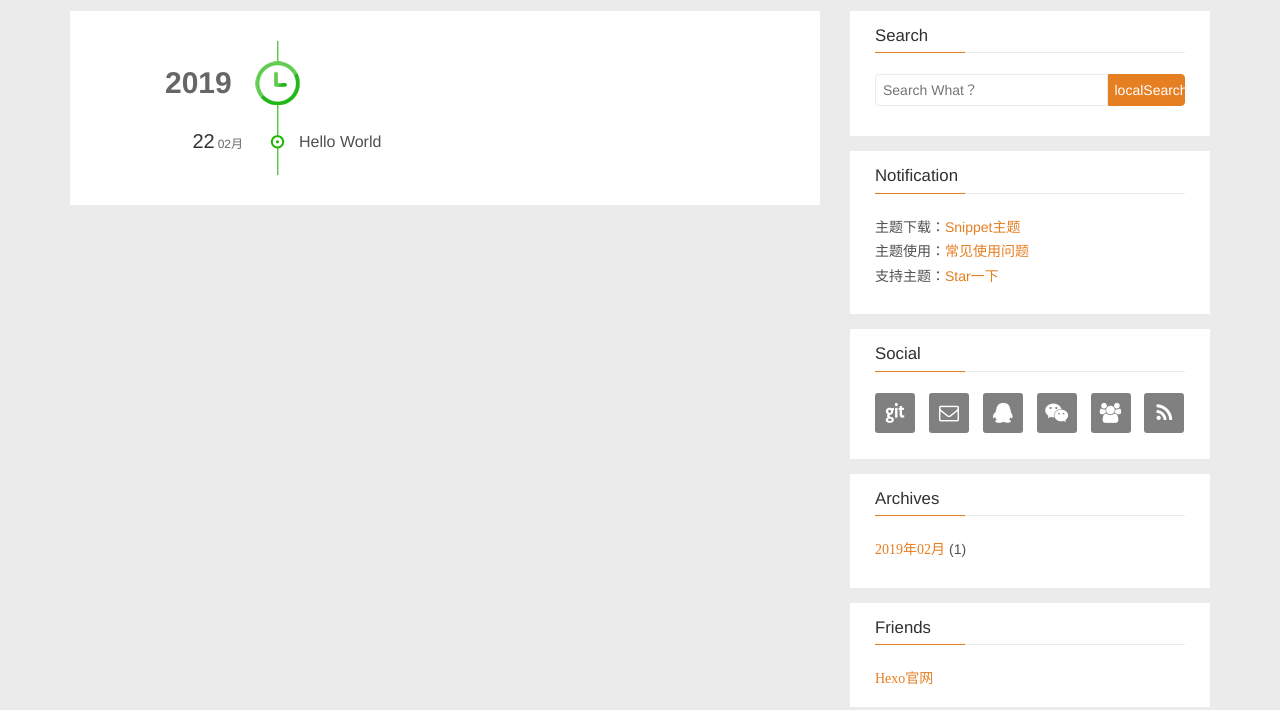
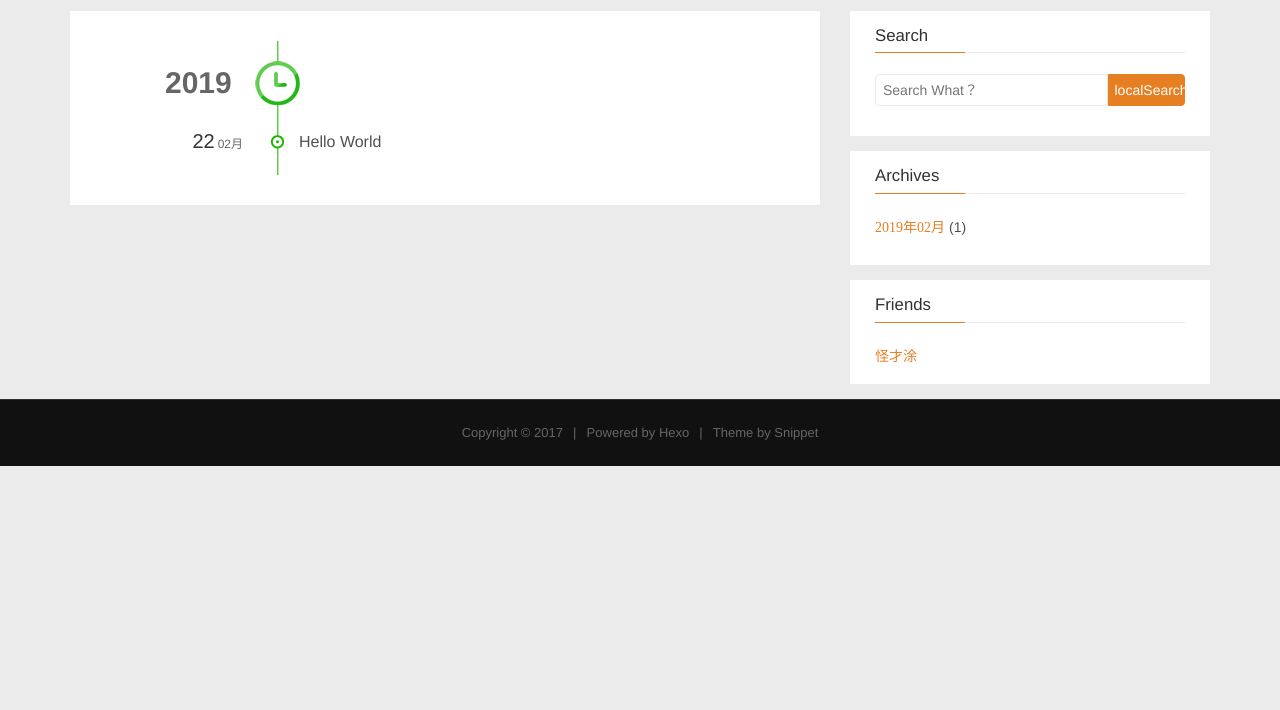
Before and after one commit to guaicaitu/guaicaitu.github.io, a plain HTML site: page archives/2019/02/index.html in a window 1280 px wide. Shown: the part 249-959 px from the top of the page. After the commit the page ends 800 px from the top, so only its background shows below. Drawn offline with Linux system fonts and the light colour scheme.

Commit message:
Site updated: 2019-02-22 16:24:03

```diff
--- a/archives/2019/02/index.html
+++ b/archives/2019/02/index.html
@@ -63,6 +63,21 @@
 
 
 
+
+    <script>
+        (function(){
+            var bp = document.createElement('script');
+            var curProtocol = window.location.protocol.split(':')[0];
+            if (curProtocol === 'https') {
+                bp.src = 'https://zz.bdstatic.com/linksubmit/push.js';
+            }
+            else {
+                bp.src = 'http://push.zhanzhang.baidu.com/push.js';
+            }
+            var s = document.getElementsByTagName("script")[0];
+            s.parentNode.insertBefore(bp, s);
+        })();
+    </script>
 
 </head>
 
@@ -197,49 +212,7 @@
 
 
 
-    <div class="widget">
-        <h3 class="title">Notification</h3>
-        <div class="notification">
-            <p>
-    主题下载：<a href="https://github.com/shenliyang/hexo-theme-snippet" title="fork me" target="_blank">Snippet主题</a> <br>
-    主题使用：<a href="https://github.com/shenliyang/hexo-theme-snippet/blob/master/README.md#常见问题" title target="_blank">常见使用问题</a> <br>
-    支持主题：<a href="https://github.com/shenliyang/hexo-theme-snippet/stargazers">Star一下</a>
-</p>
-        </div>
-    </div>
 
-
-
-    <div class="widget">
-      <h3 class="title">Social</h3>
-        <div class="content social">
-
-	            <a href="//github.com/shenliyang" rel="external nofollow" title="Github" target="_blank">
-			    	<i class="git fa fa-git"></i>
-			    </a>
-
-	            <a href="mailto:snippet@91h5.cc" rel="external nofollow" title="邮箱" target="_blank">
-			    	<i class="envelope-o fa fa-envelope-o"></i>
-			    </a>
-
-	            <a href="/" rel="external nofollow" title="联系QQ" target="_blank">
-			    	<i class="qq fa fa-qq"></i>
-			    </a>
-
-	            <a href="/" rel="external nofollow" title="微信" target="_blank">
-			    	<i class="weixin fa fa-weixin"></i>
-			    </a>
-
-	            <a href="/" rel="external nofollow" title="QQ群" target="_blank">
-			    	<i class="users fa fa-users"></i>
-			    </a>
-
-	            <a href="/atom.xml" rel="external nofollow" title="RSS" target="_blank">
-			    	<i class="feed fa fa-feed"></i>
-			    </a>
-
-        </div>
-    </div>
 
 
 
@@ -262,7 +235,7 @@
         <h3 class="title">Friends</h3>
         <div class="content friends-link">
 
-            <a href="https://hexo.io/zh-cn/" class="fa" target="_blank">Hexo官网</a>
+            <a href="https://www.guaicaitu.com" class="fa" target="_blank">怪才涂</a>
 
         </div>
     </div>
```
Also changed, not shown: 2019/02/22/hello-world/index.html (+15 -0 lines), archives/2019/index.html (+16 -43 lines), archives/index.html (+16 -43 lines), index.html (+16 -43 lines), img/avatar.jpg, img/reward-wepay.jpg.
